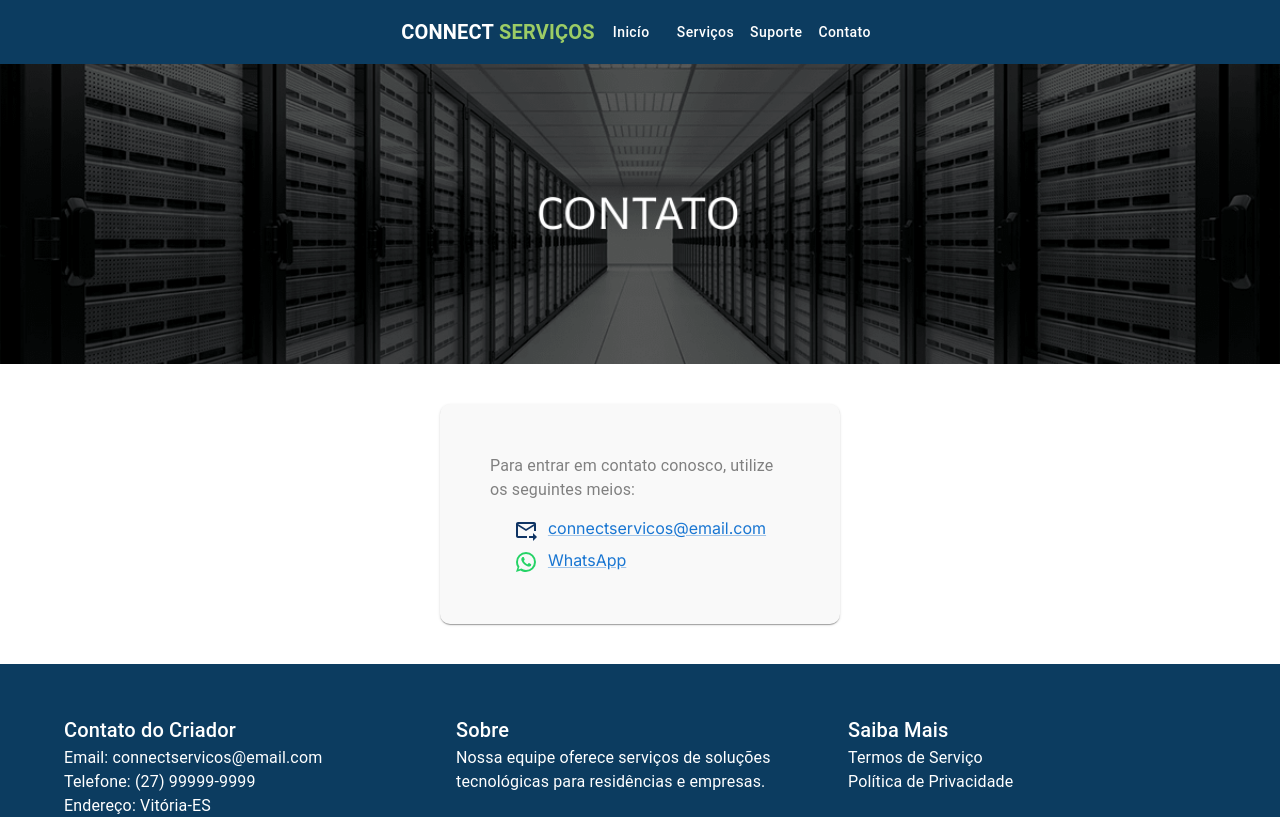
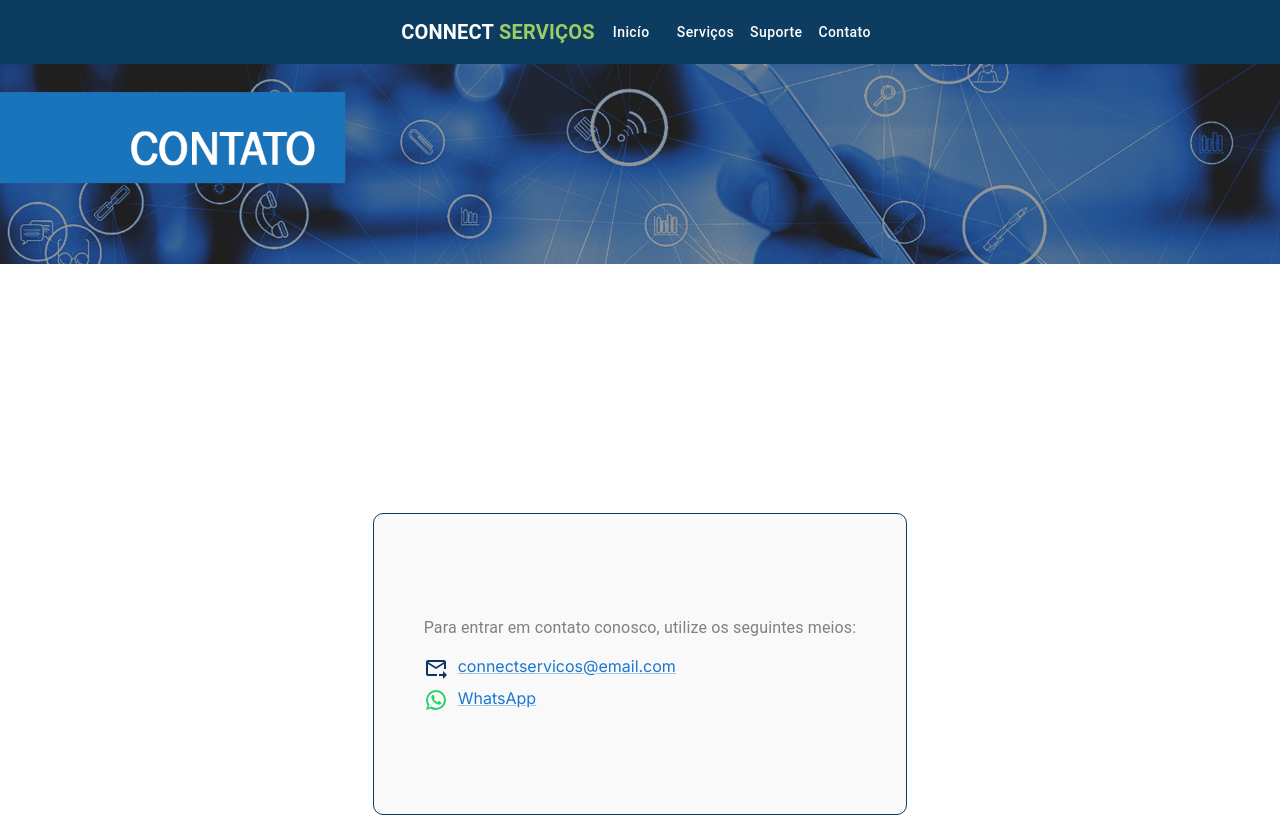
Before and after one commit to Ezequieloliveiras/cliente-connect-servicos, a Next.js app: page /pages/contact in a window 1280 px wide. Shown: the top 817 px of the page. Built offline with nearby package versions, Linux system fonts and the light colour scheme.

Commit message:
ajustando pagina contato

```diff
--- a/src/app/components/HomeStyles.js
+++ b/src/app/components/HomeStyles.js
@@ -1,6 +1,5 @@
 import styled from 'styled-components'
 import { Box, Grid } from '@mui/material'
-
 
 const StyledGridSectionOne = styled(Grid)`
     && {
--- a/src/app/components/contact/Contact.js
+++ b/src/app/components/contact/Contact.js
@@ -1,32 +1,35 @@
-import { Box, Typography, Link } from '@mui/material'
+import {
+  Box,
+  Typography,
+  Link
+} from '@mui/material'
 
 import {
-  StyledDivCard,
-  StyledContainer,
-  StyledContainerBanner,
-  StyledBanner,
-  StyledWhatsAppIcon,
-  StyledForwardToInboxIcon,
-  StyledBoxContacts,
-  StyledBox,
+  Container,
+  ContainerBanner,
+  Banner,
+  WhatsAppNumberIcon,
+  ForwardToInboxIconEmail,
+  BoxContacts,
+  BoxContent,
 } from './StylesContact'
 
-import Banner from './banner.png'
+import ImageBanner from './banner.png'
 
 const ContactPage = () => {
 
   return (
-    <StyledContainer >
+    <>
 
-      <StyledContainerBanner>
+      <ContainerBanner>
 
-        <StyledBanner src={Banner} alt="Imagem" />
+        <Banner src={ImageBanner} alt="Imagem" />
 
-      </StyledContainerBanner>
+      </ContainerBanner>
 
-      <StyledDivCard>
+      <Container>
 
-        <StyledBox>
+        <BoxContent>
 
           <Typography color="grey">
 
@@ -41,29 +44,29 @@ const ContactPage = () => {
             justifyContent='center'
           >
 
-            <StyledBoxContacts marginBottom={1}>
+            <BoxContacts marginBottom={1}>
 
-              <StyledForwardToInboxIcon />
+              <ForwardToInboxIconEmail />
 
               <Link href="mailto:connectservicos@email.com">connectservicos@email.com</Link>
 
-            </StyledBoxContacts>
+            </BoxContacts>
 
-            <StyledBoxContacts >
+            <BoxContacts >
 
-              <StyledWhatsAppIcon />
+              <WhatsAppNumberIcon />
 
               <Link href="https://api.whatsapp.com/send?phone=279999-9999">WhatsApp</Link>
 
-            </StyledBoxContacts>
+            </BoxContacts>
 
           </Box>
 
-        </StyledBox>
+        </BoxContent>
 
-      </StyledDivCard>
+      </Container>
 
-    </StyledContainer>
+    </>
 
   )
 
--- a/src/app/components/contact/StylesContact.js
+++ b/src/app/components/contact/StylesContact.js
@@ -2,42 +2,48 @@ import styled from 'styled-components'
 import Image from 'next/image'
 import WhatsAppIcon from '@mui/icons-material/WhatsApp'
 import ForwardToInboxIcon from '@mui/icons-material/ForwardToInbox'
-import { Box, Card, Grid } from '@mui/material'
+import { Box, Grid } from '@mui/material'
 
-const StyledBox = styled(Card)`
+const Container = styled.div`
+  display:flex;
+  justify-content:center;
+  align-items:center;
+  height:100vh;
+`
+const BoxContent = styled.div`
 
 && {
     background-color: #f9f9f9;
     border-radius: 10px ;
     padding: 50px;
-    margin: 40px 5px;
-    max-width: 300px;
-    height: auto;
-    display: flex;
+    margin: 0px 10px;
+    max-width: 450px;
+    height: 200px;
     flex-direction: column;
-    align-items: center;
-    justify-content: center;
+   display: flex;
+   justify-content: center;
+    border: 1px solid rgb(12, 60, 96);
 }
 `
-const StyledBoxContacts = styled(Box)`
+const BoxContacts = styled(Box)`
 && {
   display: flex;
 }
 
 `
-const StyledForwardToInboxIcon = styled(ForwardToInboxIcon)`
+const ForwardToInboxIconEmail = styled(ForwardToInboxIcon)`
 &&{
   margin-right: 10px;
   color: #0f3464;
 }
 `
-const StyledWhatsAppIcon = styled(WhatsAppIcon)`
+const WhatsAppNumberIcon = styled(WhatsAppIcon)`
 && {
   margin-right: 10px;
   color: #25d366;
 }
 `
-const StyledBanner = styled(Image)`
+const Banner = styled(Image)`
 && {
   position: absolute;
   width: 100%;
@@ -45,35 +51,21 @@ const StyledBanner = styled(Image)`
   object-fit: cover;
 }
 `
-const StyledContainerBanner = styled(Grid)`
+const ContainerBanner = styled(Grid)`
 && {
-  height: 300px;
+  height: 200px;
   width: 100%;
   overflow: hidden;
   position: relative;
 }
 `
-const StyledContainer = styled.div`
-&& {
-  display:flex;
-  flex-direction:column;
-  align-content:center;
-  justify-content:center;
+
+export {
+  Container,
+  ContainerBanner,
+  Banner,
+  WhatsAppNumberIcon,
+  ForwardToInboxIconEmail,
+  BoxContacts,
+  BoxContent,
 }
-`
-const StyledDivCard = styled.div`
-&& {
-  display:flex;
-  justify-content:center;
-}
-`
-export {
-    StyledDivCard,
-    StyledContainer,
-    StyledContainerBanner,
-    StyledBanner,
-    StyledWhatsAppIcon,
-    StyledForwardToInboxIcon,
-    StyledBoxContacts,
-    StyledBox,
-}
--- a/src/app/components/work/Work.js
+++ b/src/app/components/work/Work.js
@@ -123,7 +123,7 @@ const Services = () => {
 
                     <Grid item xs={12} sm={6} height={250}>
 
-                        <ServiceImage src={servidoresImage} alt="Instalação de Câmeras" />
+                        <ServiceImage src={servidoresImage} alt="Instalação de Servidores" />
 
                     </Grid>
 
--- a/src/app/layout.js
+++ b/src/app/layout.js
@@ -7,13 +7,6 @@ import styled from 'styled-components'
 
 const inter = Inter({ subsets: ["latin"] })
 
-const StyledContent = styled.div`
-
- && {
- height: 100%;
-}
-
-`
 
 export default function RootLayout({ children }) {
   return (
@@ -24,13 +17,9 @@ export default function RootLayout({ children }) {
 
           <StyledComponentsRegistry>
 
-              <Header />
+            <Header />
 
-              <StyledContent>
-
-                {children}
-
-              </StyledContent>
+            {children}
 
             <Footer />
 
```
Also changed, not shown: src/app/components/sectionTwo/ImagesServices.js (+5 -5 lines), src/app/components/sectionTwo/cards/CardPrimary.js (deleted, +0 -47 lines), src/app/components/sectionTwo/cards/CardSecondary.js (deleted, +0 -44 lines), src/app/components/sectionTwo/cards/CardThird.js (deleted, +0 -46 lines), src/app/components/contact/banner.png.
